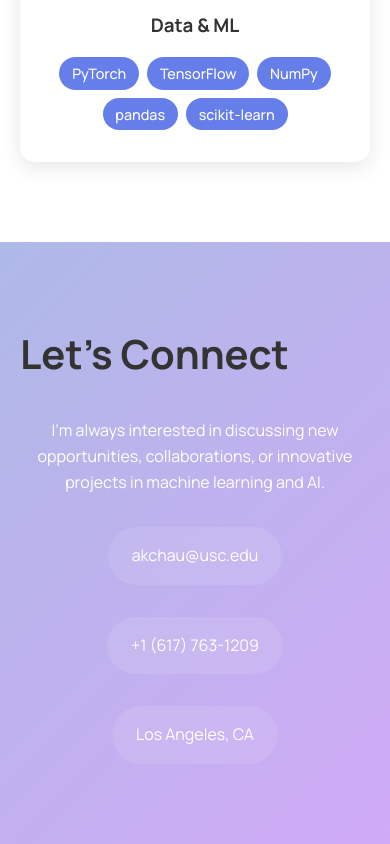
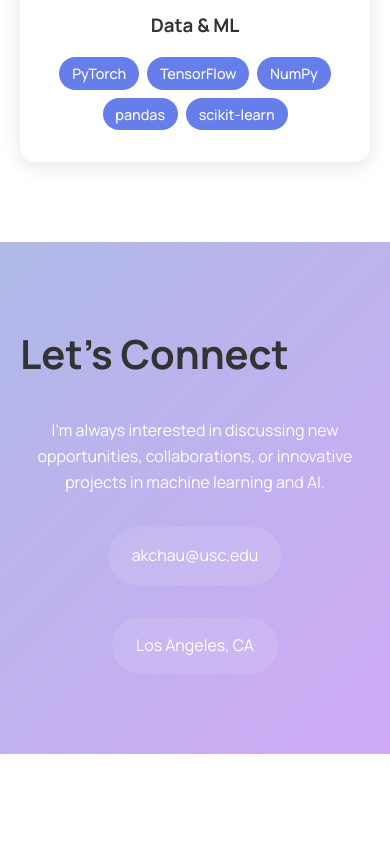
Before and after one commit to akchau-usc/akchau_web, a plain HTML site: page index.html in a window 390 px wide. Shown: the part 7894-8738 px from the top of the page. After the commit the page ends 8648 px from the top, so only its background shows below. Drawn offline with Linux system fonts and the light colour scheme.

Commit message:
remove phone

```diff
--- a/index.html
+++ b/index.html
@@ -306,9 +306,6 @@
                         <a href="mailto:akchau@usc.edu">akchau@usc.edu</a>
                     </div>
                     <div class="contact-item">
-                        <a href="tel:+16177631209">+1 (617) 763-1209</a>
-                    </div>
-                    <div class="contact-item">
                         <span>Los Angeles, CA</span>
                     </div>
                 </div>
```
